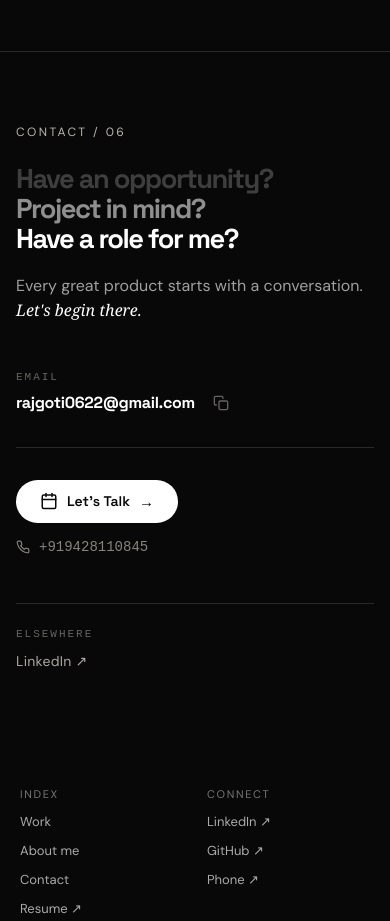
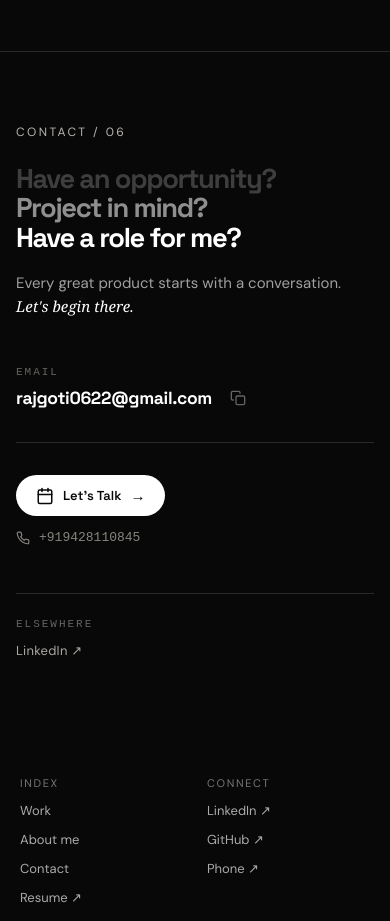
Before and after one commit to RajGoti22/portfolio, a React (Vite) app: page / in a window 390 px wide. Shown: the part 6100-7021 px from the top of the page. Built offline with nearby package versions, Linux system fonts and the light colour scheme.

Commit message:
fix: adjust contact layout and hero mobile background name placement

```diff
--- a/src/components/Contact.css
+++ b/src/components/Contact.css
@@ -4,8 +4,8 @@
 
 .contact-layout {
   display: grid;
-  gap: 6vw;
-  grid-template-columns: 1.3fr 0.7fr;
+  gap: 5vw;
+  grid-template-columns: 1.15fr 0.85fr;
   align-items: start;
 }
 
@@ -20,9 +20,9 @@
 .contact-copy h2,
 .contact-heading {
   font-family: 'Space Grotesk', sans-serif;
-  font-size: clamp(30px, 4vw, 64px);
+  font-size: clamp(32px, 4.2vw, 72px);
   letter-spacing: -0.05em;
-  line-height: 1.1;
+  line-height: 1.08;
   margin: 24px 0 20px;
   display: flex;
   flex-direction: column;
@@ -36,9 +36,17 @@
   white-space: nowrap;
 }
 
-.c-line-1 { color: rgba(255, 255, 255, 0.22); }
-.c-line-2 { color: rgba(255, 255, 255, 0.55); }
-.c-line-3 { color: #ffffff; }
+.c-line-1 {
+  color: rgba(255, 255, 255, 0.22);
+}
+
+.c-line-2 {
+  color: rgba(255, 255, 255, 0.55);
+}
+
+.c-line-3 {
+  color: #ffffff;
+}
 
 .contact-subtitle {
   color: #a0a0a0;
@@ -89,10 +97,11 @@
 .contact-email-link {
   color: #ffffff;
   font-family: 'Space Grotesk', sans-serif;
-  font-size: clamp(22px, 2.4vw, 38px);
+  font-size: clamp(16px, 1.8vw, 26px);
   font-weight: 700;
-  letter-spacing: -0.04em;
+  letter-spacing: -0.03em;
   text-decoration: none;
+  word-break: break-all;
   transition: color 0.2s ease;
 }
 
@@ -220,16 +229,26 @@
 }
 
 /* ====================================================
-   Responsive
+   Responsive — Tablet (≤ 960px)
    ==================================================== */
-@media (max-width: 860px) {
+@media (max-width: 960px) {
+  .contact-layout {
+    grid-template-columns: 1.1fr 0.9fr;
+    gap: 4vw;
+  }
+
+  .contact-copy h2,
+  .contact-heading {
+    font-size: clamp(28px, 3.8vw, 58px);
+  }
+}
+
+/* ====================================================
+   Responsive — Stack layout (≤ 780px)
+   ==================================================== */
+@media (max-width: 780px) {
   .contact-layout {
     display: block;
-  }
-
-  .c-line {
-    white-space: normal;
-    font-size: clamp(28px, 6vw, 44px);
   }
 
   .contact-copy {
@@ -238,9 +257,23 @@
     margin-bottom: 40px;
   }
 
+  .contact-copy h2,
+  .contact-heading {
+    font-size: clamp(30px, 7vw, 52px);
+  }
+
+  /* Allow wrapping below desktop */
+  .c-line {
+    white-space: normal;
+  }
+
   .contact-subtitle {
-    font-size: 16px;
+    font-size: 15px;
     max-width: 100%;
+  }
+
+  .contact-email-link {
+    font-size: clamp(18px, 4.5vw, 28px);
   }
 
   .contact-elsewhere {
@@ -250,38 +283,53 @@
   }
 }
 
+/* ====================================================
+   Responsive — Mobile (≤ 600px)
+   ==================================================== */
 @media (max-width: 600px) {
-  /* Heading lines wrap freely on phone */
-  .c-line {
-    white-space: normal;
-    font-size: clamp(28px, 7.5vw, 42px);
+  .contact-copy h2,
+  .contact-heading {
+    font-size: clamp(26px, 7.5vw, 44px);
   }
 
-  /* Email scales down to fit phone width */
   .contact-email-link {
-    font-size: clamp(18px, 5vw, 26px);
+    font-size: clamp(14px, 5vw, 22px);
     letter-spacing: -0.02em;
+    word-break: break-all;
   }
 
-  /* Stack Let's Talk + phone vertically */
   .contact-secondary {
     flex-direction: column;
     align-items: flex-start;
-    gap: 16px;
+    gap: 14px;
   }
 
   .contact-talk-btn {
-    width: auto;            /* size to content, not full width */
+    width: auto;
     align-self: flex-start;
+    font-size: 13px;
+    padding: 11px 20px;
+  }
+
+  .contact-phone-row {
+    font-size: 13px;
+  }
+
+  .contact-elsewhere-links a {
+    font-size: 13px;
   }
 }
 
+/* ====================================================
+   Responsive — XSmall (≤ 400px)
+   ==================================================== */
 @media (max-width: 400px) {
-  .c-line {
-    font-size: clamp(24px, 7vw, 36px);
+  .contact-copy h2,
+  .contact-heading {
+    font-size: clamp(22px, 7vw, 34px);
   }
 
   .contact-email-link {
-    font-size: 16px;
+    font-size: clamp(13px, 4.5vw, 18px);
   }
 }
--- a/src/components/Hero.css
+++ b/src/components/Hero.css
@@ -152,7 +152,7 @@
   .hero-name {
     font-size: 35vw;
     left: -1%;
-    top: 42%;
+    top: calc(42% + 8px);
   }
 
   .hero-image {
@@ -207,7 +207,7 @@
 
   .hero-name {
     font-size: 38vw;
-    top: 38%;
+    top: calc(38% + 30px);
   }
 
   .hero-copy {
```
